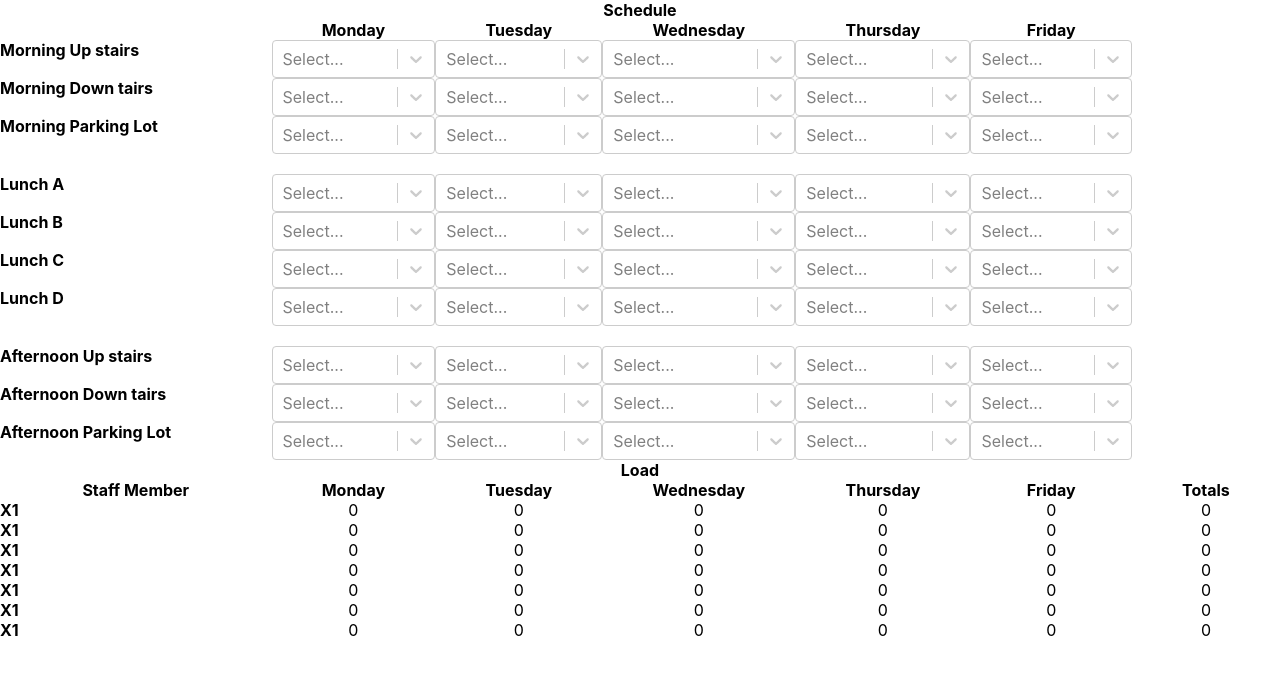
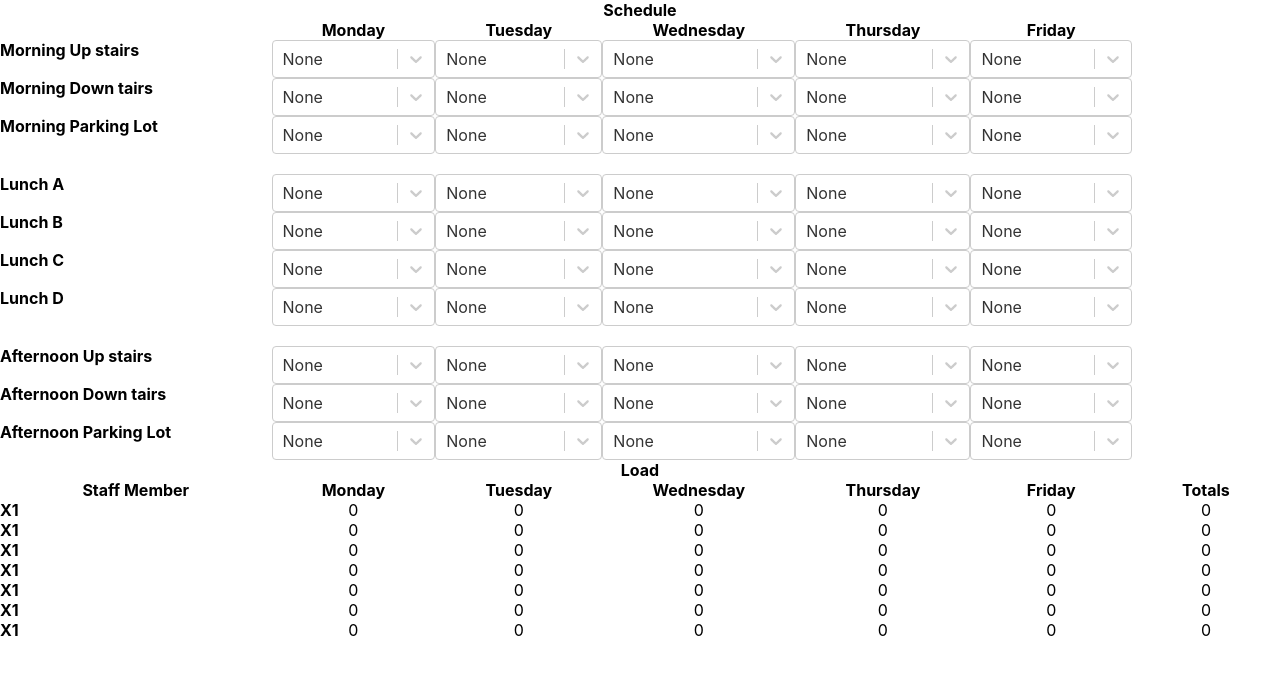
Before and after one commit to kmeixner/react-scheduler, a React (Create React App) app in the folder client/: page / in a window 1280 px wide. Shown: the top 674 px of the page. Built offline with nearby package versions, Linux system fonts and the light colour scheme; no server answers.

Commit message:
<SelectStaffMember> now has default value of "None"
modified:   client/src/SelectStaffMember.js

```diff
--- a/client/src/SelectStaffMember.js
+++ b/client/src/SelectStaffMember.js
@@ -16,15 +16,20 @@ class SelectStaffMember extends React.Component {
 
   constructor(props) {
     super(props);
-    this.state = {employee: ''};
+    this.state = {employee: 'None'};
   }
 
-	handleChange = (event) => {
-	  this.setState({employee: event.value});
-	}
+  handleChange = (event) => {
+	this.setState({employee: event.value});
+  }
 
   render() {
-    return <Select options={options} onChange={this.handleChange.bind(this)} />;
+	const selectedValue = "None";
+    return <Select
+				options={options}
+				defaultValue={{ label: 'None', value: 'None' }}
+				onChange={this.handleChange.bind(this)}
+			/>;
   }
 }
 
```
